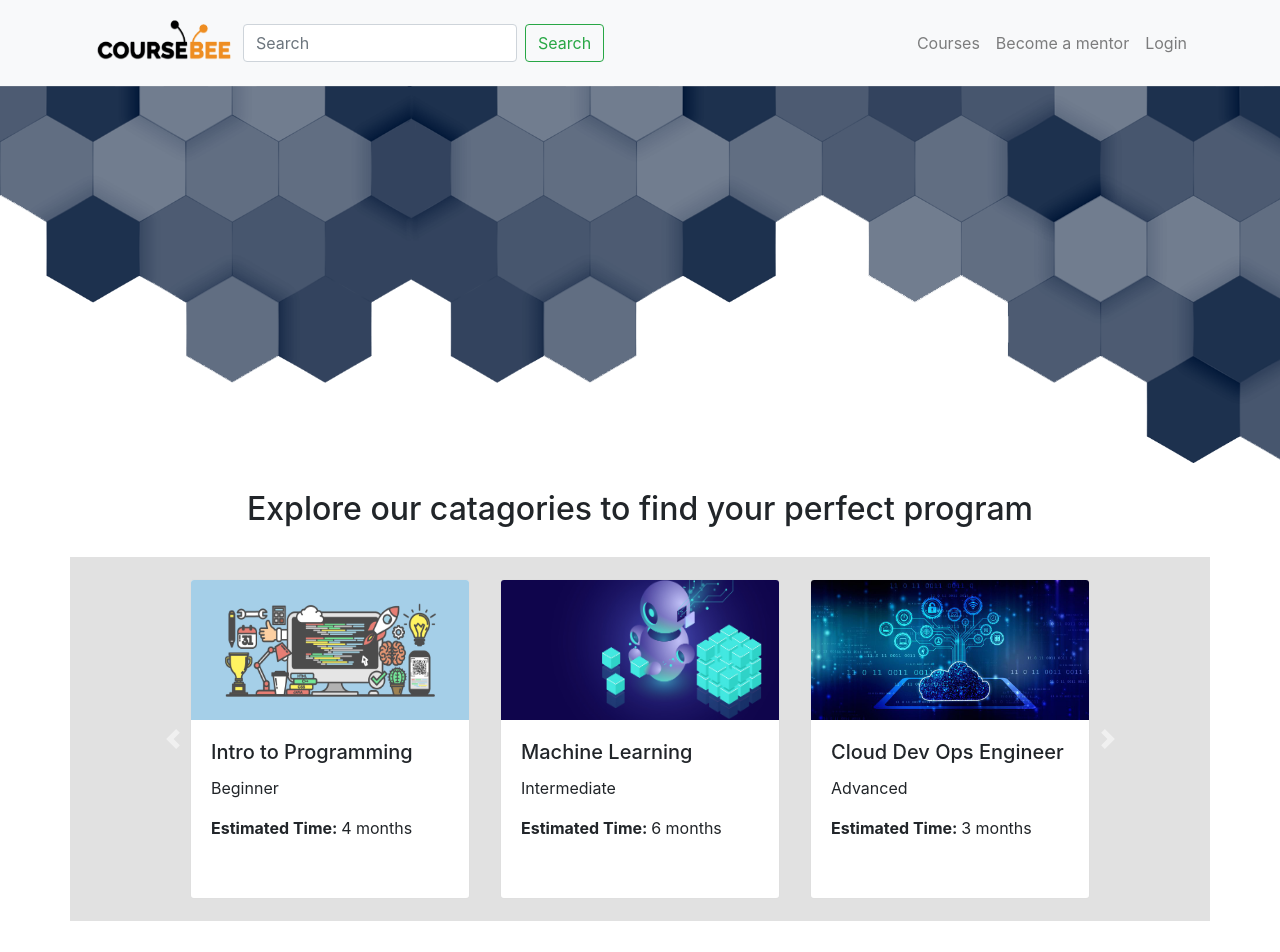
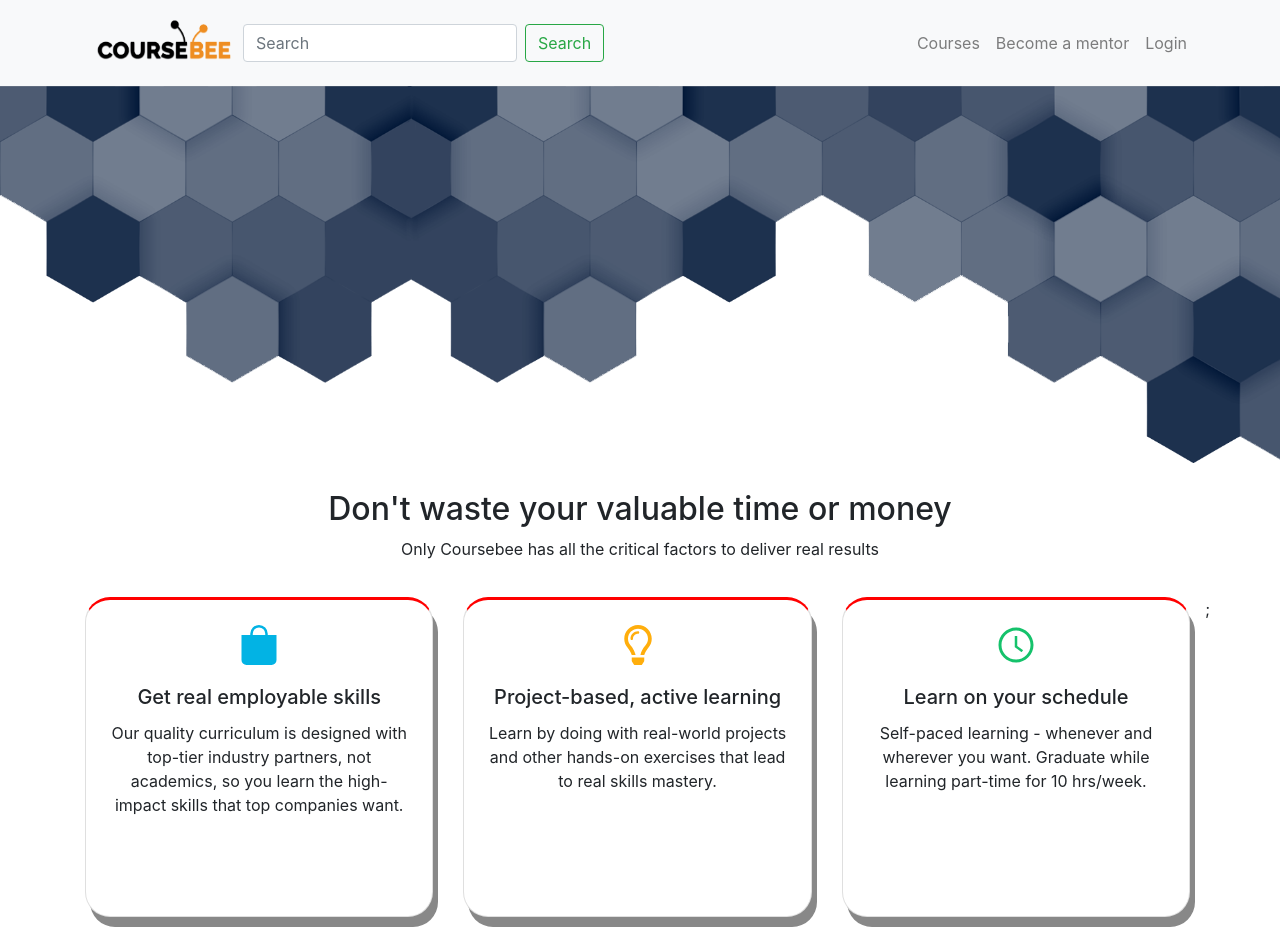
Before and after one commit to krnltech/coursebee-client, a Next.js app: page / in a window 1280 px wide. Shown: the top 952 px of the page. Built offline with nearby package versions, Linux system fonts and the light colour scheme.

Commit message:
add: coursebee summary

```diff
--- a/components/card/Card.js
+++ b/components/card/Card.js
@@ -1,4 +1,4 @@
-import { Card, CardDeck, Button } from "react-bootstrap";
+import { Card, CardDeck } from "react-bootstrap";
 import { useState } from "react";
 
 const CardComps = () => {
--- /dev/null
+++ b/components/summary-card/SummaryCard.js
@@ -0,0 +1,67 @@
+import { Card, CardDeck } from "react-bootstrap";
+import { useState } from "react";
+import { BsBagFill } from 'react-icons/bs';
+import { FaRegLightbulb } from 'react-icons/fa';
+import { AiOutlineClockCircle } from 'react-icons/ai';
+import { AiOutlineUserSwitch } from 'react-icons/ai';
+
+const SummaryCard = () => {
+  const cardStyle = {
+    width: "20.75rem",
+    height: "20rem",
+    borderRadius: "25px",
+    borderTop: "3px solid red",
+    boxShadow: "5px 10px #888888"
+  };
+
+  const [summary, setSummary] = useState([
+    {
+      title: "Get real employable skills",
+      body: "Our quality curriculum is designed with top-tier industry partners, not academics, so you    learn the high-impact skills that top companies want.",
+      src: <BsBagFill style={{ color: '#02b3e4', fontSize: '40px' }}/>,
+      id: 1,
+    },
+    {
+      title: "Project-based, active learning",
+      body: "Learn by doing with real-world projects and other hands-on exercises that lead to real skills mastery.",
+      src: <FaRegLightbulb style={{ color: '#ffae0c', fontSize: '40px' }}/>,
+      id: 2,
+    },
+    {
+      title: "Learn on your schedule",
+      body: "Self-paced learning - whenever and wherever you want. Graduate while learning part-time for 10 hrs/week.",
+      src: <AiOutlineClockCircle style={{ color: '#15c26b', fontSize: '40px' }}/>,
+      id: 3,
+    },
+    // {
+    //   title: "The help you need, when you need it",
+    //   body: "Reach out to our mentors 24/7 and have your coding questions answered quickly so you can keep learning.",
+    //   src: <AiOutlineUserSwitch style={{ color: '#a951ed', fontSize: '40px' }}/>,
+    //   id: 4,
+    // }
+  ]);
+
+  return (
+    <>
+      <div className="container">
+        <CardDeck style={{ textAlign: 'center' }}>
+          {summary.map((s) => (
+            <Card style={cardStyle} key={s.id}>
+              <div className="text-center" style={{ marginTop: '25px' }}>
+                {s.src}
+              </div>
+              <Card.Body>
+                <Card.Title> {s.title} </Card.Title>
+                <Card.Text>
+                  <p>{s.body}</p>
+                </Card.Text>
+              </Card.Body>
+            </Card>
+          ))};
+        </CardDeck>
+      </div>
+    </>
+  );
+}
+
+export default SummaryCard;
--- a/package.json
+++ b/package.json
@@ -12,6 +12,7 @@
     "next": "10.0.7",
     "react": "17.0.1",
     "react-bootstrap": "^1.5.0",
-    "react-dom": "17.0.1"
+    "react-dom": "17.0.1",
+    "react-icons": "^4.2.0"
   }
 }
--- a/pages/index.js
+++ b/pages/index.js
@@ -3,15 +3,19 @@ import styles from '../styles/Home.module.css';
 import Banner from '../components/banner/Banner';
 import HeadComps from '../components/Head';
 import CarouselComps from '../components/carousel/Carousel';
+import SummaryCard from '../components/summary-card/SummaryCard';
 
 export default function Home() {
   return (
     <>
       <HeadComps title="Coursebee | Home" iconSource = "/icon/coursebee.ico"/>
       <Banner source="/images/cb-banner.png"/>
-      <h2 style={{ textAlign: 'center', paddingBottom: '20px' }}>Explore our catagories to find your perfect program</h2>
-      <CarouselComps />
+      {/* <h2 style={{ textAlign: 'center', paddingBottom: '20px' }}>Explore our catagories to find your perfect program</h2>
+      <CarouselComps /> */}
 
+      <h2 style={{ textAlign: 'center' }}>Don't waste your valuable time or money</h2>
+      <p style={{ textAlign: 'center', paddingBottom: '20px'}}>Only Coursebee has all the critical factors to deliver real results</p>
+      <SummaryCard />
 
       <div className={styles.container}>
       {/* <main className={styles.main}>
```
Also changed, not shown: 1 other file (tests, documents, lock files or other folders).
